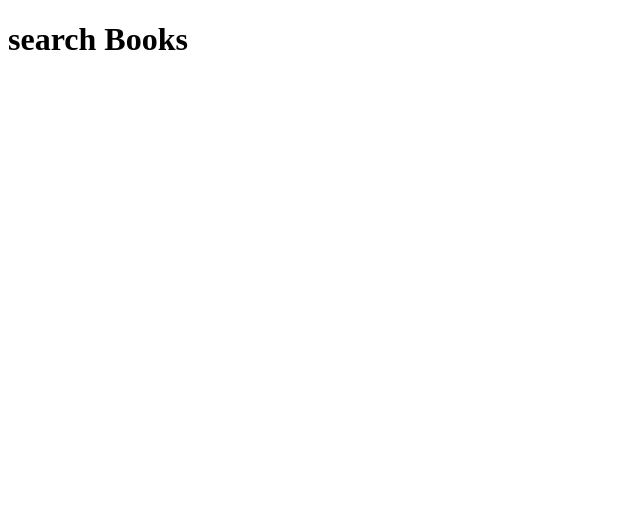
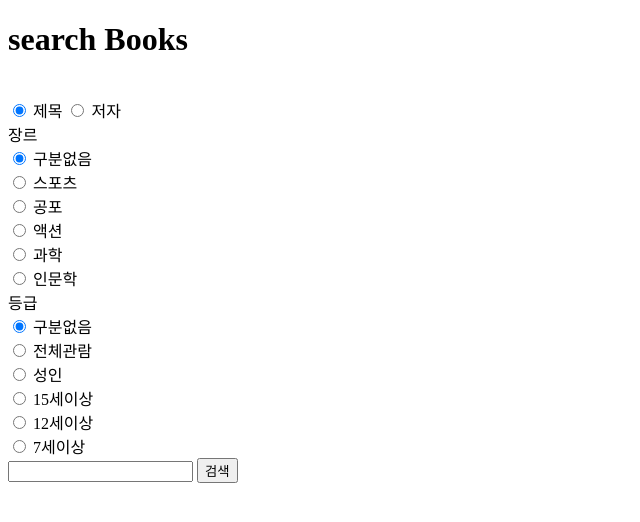
Before and after one commit to augustparkjy/Bookdelivery2, a website: page views/searchBooks.html in a window 1280 px wide. Shown: the whole page, without its empty margins (0-640 px from the left). Drawn offline with Linux system fonts and the light colour scheme.

Commit message:
implement search book

```diff
--- a/views/searchBooks.html
+++ b/views/searchBooks.html
@@ -3,9 +3,30 @@
     <head>
         <meta charset="utf-8">
         <Title>Bookdelivery</Title>
-        <link rel="stylesheet" type="text/css" href="css/style.css">
     </head>
     <body>
         <H1>search Books</H1> <br>
+        <form action="/search" method="POST">
+            <input id = "title" name ="info" type = "radio" value="title" checked="checked"> 제목
+            <input id = "author" name ="info" type = "radio" value="author"> 저자<br>
+            장르<br>
+            <input type="radio" name="genre" value="no" checked="checked"> 구분없음<br>
+            <input type="radio" name="genre" value="1"> 스포츠<br>
+            <input type="radio" name="genre" value="2"> 공포<br>
+            <input type="radio" name="genre" value="3"> 액션<br>
+            <input type="radio" name="genre" value="4"> 과학<br>
+            <input type="radio" name="genre" value="5"> 인문학<br>
+
+            등급<br>
+            <input type="radio" name="rate" value="no" checked="checked"> 구분없음<br>
+            <input type="radio" name="rate" value="1"> 전체관람<br>
+            <input type="radio" name="rate" value="2"> 성인<br>
+            <input type="radio" name="rate" value="3"> 15세이상<br>
+            <input type="radio" name="rate" value="4"> 12세이상<br>
+            <input type="radio" name="rate" value="5"> 7세이상<br>
+
+            <input type="text" name="input">
+            <input type="submit" name="submit" value="검색">
+        </form>
     </body>
 </html>
```
Also changed, not shown: app.js (+47 -8 lines), views/bookList.html (added, +10 -0 lines).
